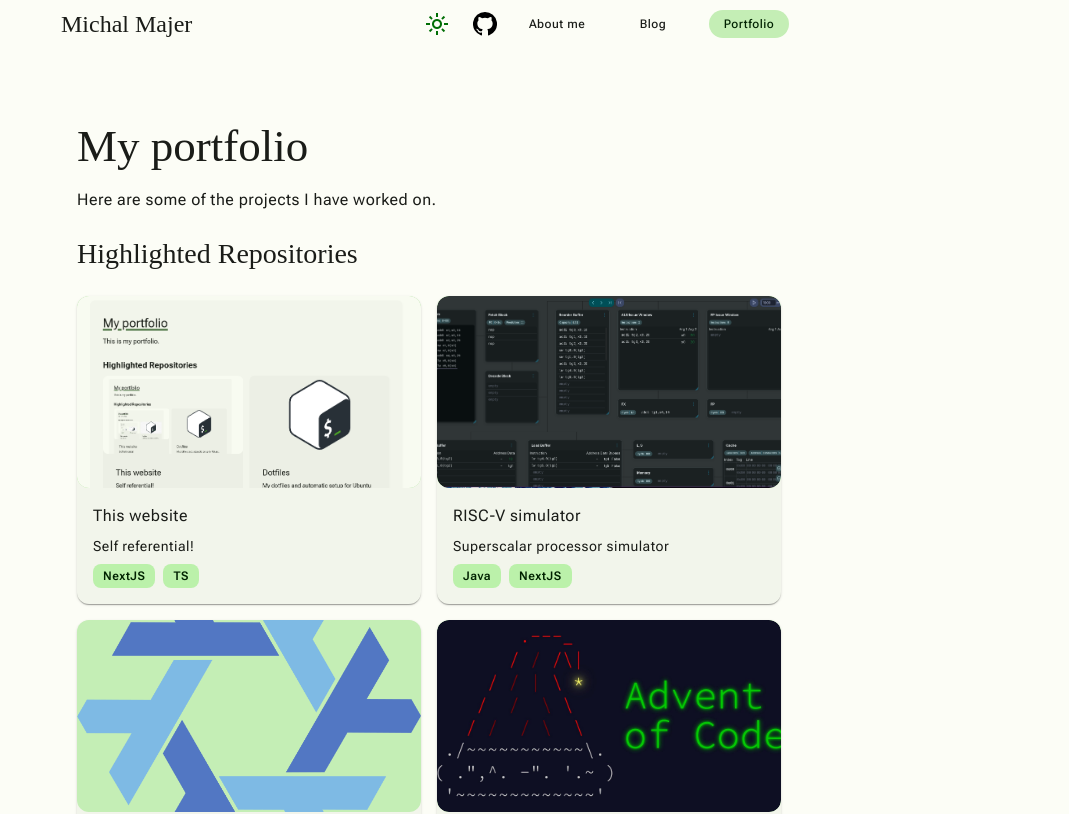
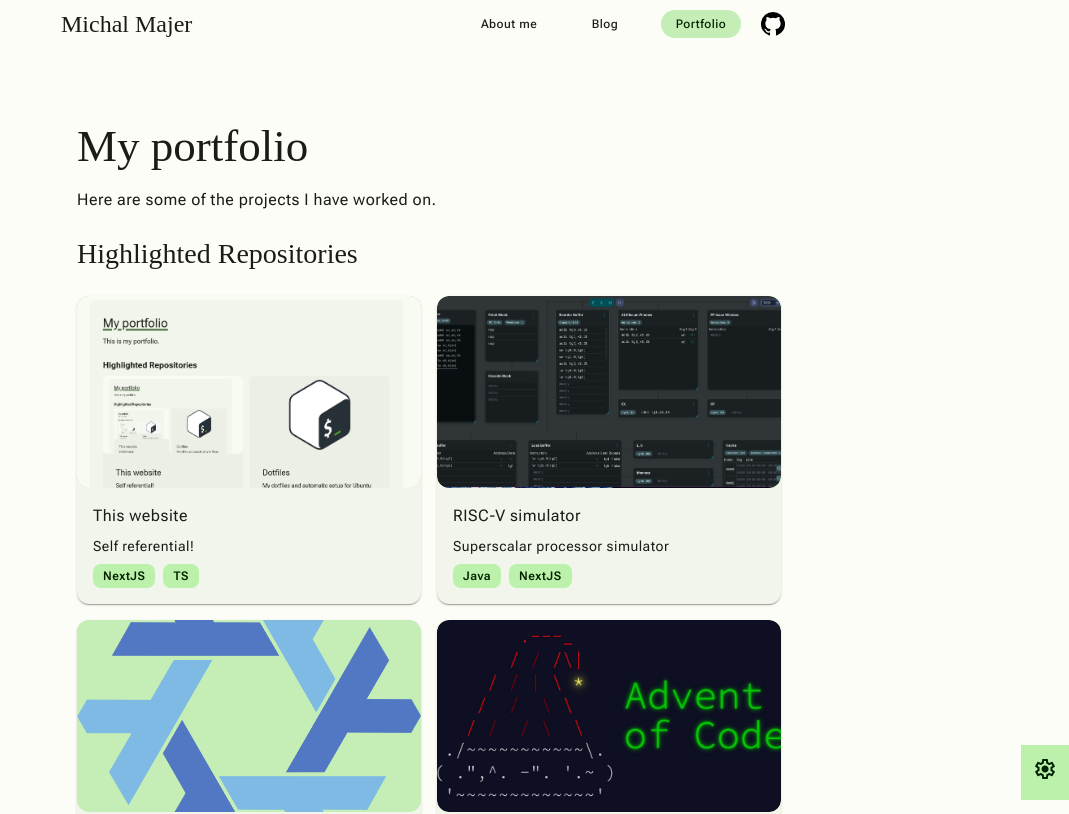
Before and after one commit to Sekky61/personal_website, a Next.js app in the folder web/: page /portfolio in a window 1280 px wide. Shown: the top 814 px of the page, without its empty margins (211-1280 px from the left). Built offline with nearby package versions, Linux system fonts and the light colour scheme; a web font is replaced by a local one.

Commit message:
In progress: tool menu

```diff
--- a/web/app/layout.tsx
+++ b/web/app/layout.tsx
@@ -6,6 +6,7 @@ import type React from "react";
 
 import "../styles/globals.css";
 import { roboto_flex, sedgwick_ave } from "./fonts";
+import { ToolMenu } from "@common/components/ToolMenu";
 
 export const metadata: Metadata = {
   title: {
@@ -30,7 +31,7 @@ export const metadata: Metadata = {
   },
 };
 
-const used_icons = ["check", "close", "dark_mode", "content_copy", "light_mode", "menu"];
+const used_icons = ["check", "close", "dark_mode", "content_copy", "light_mode", "menu", "settings"];
 
 const googleSymbolsParams = () => {
   used_icons.sort();
@@ -59,6 +60,7 @@ export default function RootLayout({
             </div>
             <Footer />
           </div>
+          <ToolMenu className="hidden md:block fixed bottom-0 right-0" />
         </ThemeProvider>
       </body>
     </html>
--- /dev/null
+++ b/web/common/components/ToolMenu.tsx
@@ -0,0 +1,40 @@
+"use client"; // useTheme
+
+import { cn } from "@common/utils/cn";
+import { useTheme } from "next-themes";
+import type React from "react";
+
+interface MenuProps {
+  className?: string;
+}
+
+export const ToolMenu: React.FC<MenuProps> = ({ className }) => {
+  const { themes, resolvedTheme, setTheme } = useTheme();
+
+  return (
+    <div className={cn(className)}>
+      <button
+        type="button"
+        id="menu-toggle"
+        className="primary-container p-3 aspect-square"
+      >
+        <span className="material-symbols-outlined">settings</span>
+      </button>
+      <ul className="menu-options">
+        {themes.map((theme) => (
+          <li key={theme}>
+            <input
+              type="radio"
+              id={theme}
+              name="theme"
+              value={theme}
+              checked={resolvedTheme === theme}
+              onChange={() => setTheme(theme)}
+            />
+            <label htmlFor={theme}>{theme}</label>
+          </li>
+        ))}
+      </ul>
+    </div>
+  );
+};
--- a/web/common/components/layout/Header.tsx
+++ b/web/common/components/layout/Header.tsx
@@ -1,6 +1,5 @@
 import Link from "next/link";
 
-import { ThemeSwitch } from "@common/components/ThemeSwitch";
 import { linksToDisplay } from "@common/static";
 import { GithubLogo } from "@common/svg/GithubLogo";
 import React from "react";
@@ -21,16 +20,6 @@ const Header = () => {
           <Hamburger />
         </div>
         <div className="h-full hidden md:flex items-center">
-          <ThemeSwitch />
-          <a
-            className="w-[48px] h-[48px] p-[12px] hover:fill-primary"
-            target="_blank"
-            href="https://github.com/Sekky61"
-            rel="noreferrer noopener"
-            title="Personal GitHub page"
-          >
-            <GithubLogo />
-          </a>
           <nav className="h-full">
             <ul className="flex h-full">
               {linksToDisplay.map((link) => {
@@ -42,6 +31,15 @@ const Header = () => {
               })}
             </ul>
           </nav>
+          <a
+            className="w-[48px] h-[48px] p-[12px] hover:fill-primary"
+            target="_blank"
+            href="https://github.com/Sekky61"
+            rel="noreferrer noopener"
+            title="Personal GitHub page"
+          >
+            <GithubLogo />
+          </a>
         </div>
       </div>
     </header>
--- a/web/styles/globals.css
+++ b/web/styles/globals.css
@@ -735,7 +735,7 @@
 
   /* Show checkmark for one second after clicking a button */
   .checkmark-button::after {
-    @apply easing-emphasized tertiary-container w-full h-full absolute inset-0 rounded-full p-[6px];
+    @apply easing-emphasized tertiary-container w-full h-full absolute inset-0 rounded-full;
     content: "check"; /* checkmark icon */
     opacity: 0;
     font-family: 'Material Symbols Outlined';
@@ -781,6 +781,51 @@
   .image-card:hover {
     --scale: 1.03; /* bug does not react */
   }
+
+  /* theme menu expansion */
+
+  .tool-menu {
+    position: relative;
+  }
+
+  .menu-toggle {
+    display: none;
+  }
+
+  .menu-toggle:checked + .primary-container + .menu-options {
+    display: block;
+  }
+
+  .primary-container {
+    cursor: pointer;
+  }
+
+  .menu-options {
+    display: none;
+    position: absolute;
+    top: 100%;
+    left: 0;
+    background: white;
+    border: 1px solid #ccc;
+    border-radius: 4px;
+    box-shadow: 0 4px 6px rgba(0, 0, 0, 0.1);
+    list-style: none;
+    padding: 0.5rem;
+    margin: 0;
+  }
+
+  .menu-options li {
+    margin-bottom: 0.5rem;
+  }
+
+  .menu-options li:last-child {
+    margin-bottom: 0;
+  }
+
+  .menu-options label {
+    cursor: pointer;
+  }
+
 }
 
 .token-message {
```
